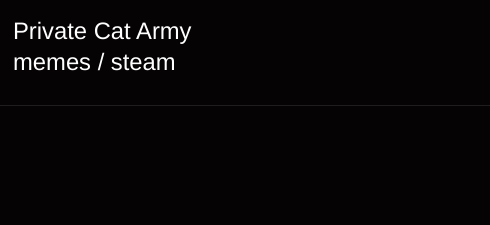
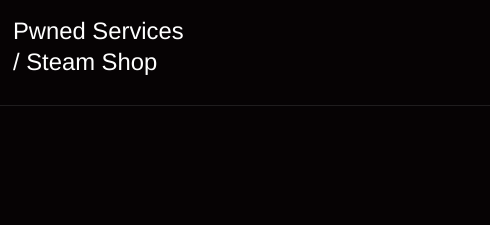
Before and after one commit to ggpwned/steam, a plain HTML site: page index.html in a window 1280 px wide. Shown: the top 225 px of the page, 109-599 px from the left. Drawn offline with nearby package versions, Linux system fonts and the light colour scheme; grey boxes are pictures that could not be loaded; a web font is replaced by a local one.

Commit message:
Update index.html

```diff
--- a/index.html
+++ b/index.html
@@ -400,8 +400,8 @@
         <div class=preamble>
             <div class=preamble__guild-icon-container><img class=preamble__guild-icon src="https://cdn.discordapp.com/icons/1157348019100979212/5d1170b41e766a66981a6be696fda9de.png?size=512" alt="Guild icon" loading=lazy></div>
             <div class=preamble__entries-container>
-                <div class=preamble__entry>Private Cat Army</div>
-                <div class=preamble__entry>memes / steam</div>
+                <div class=preamble__entry> Pwned Services </div>
+                <div class=preamble__entry> / Steam Shop </div>
             </div>
         </div>
         <div class="chatlog">
```
